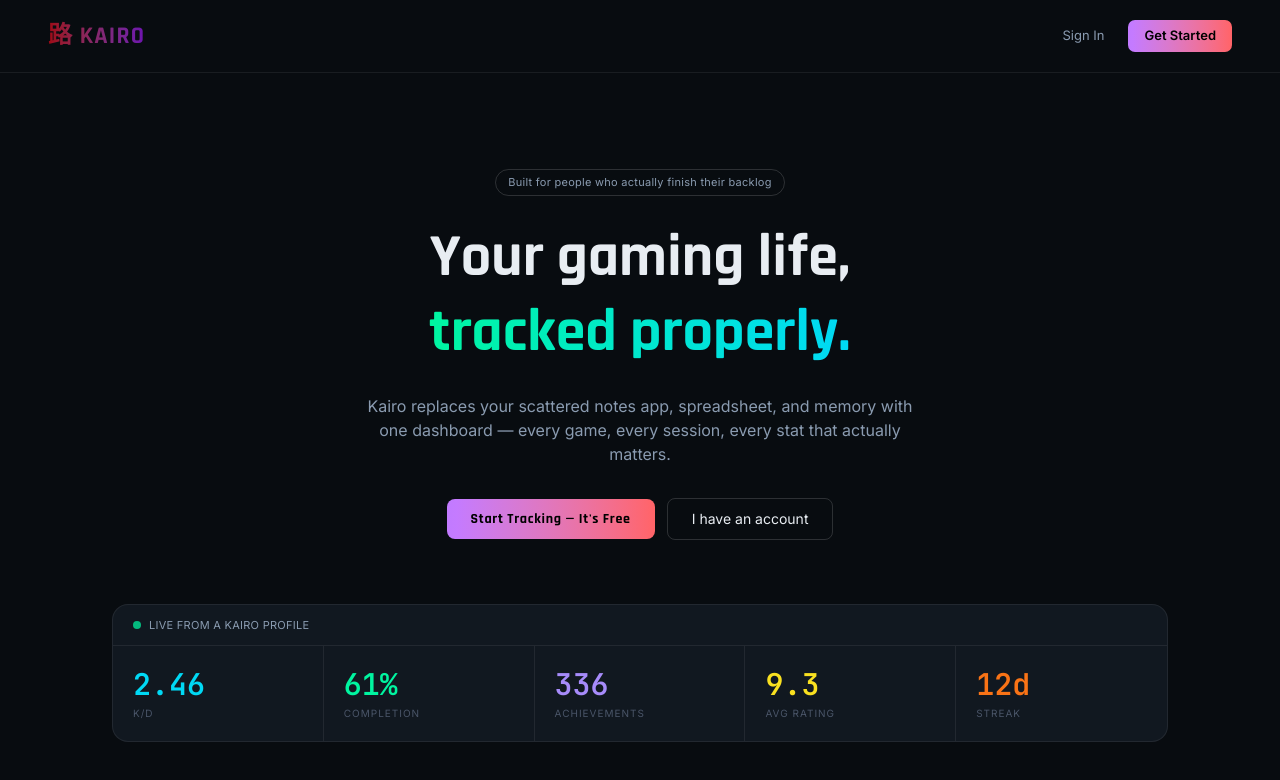
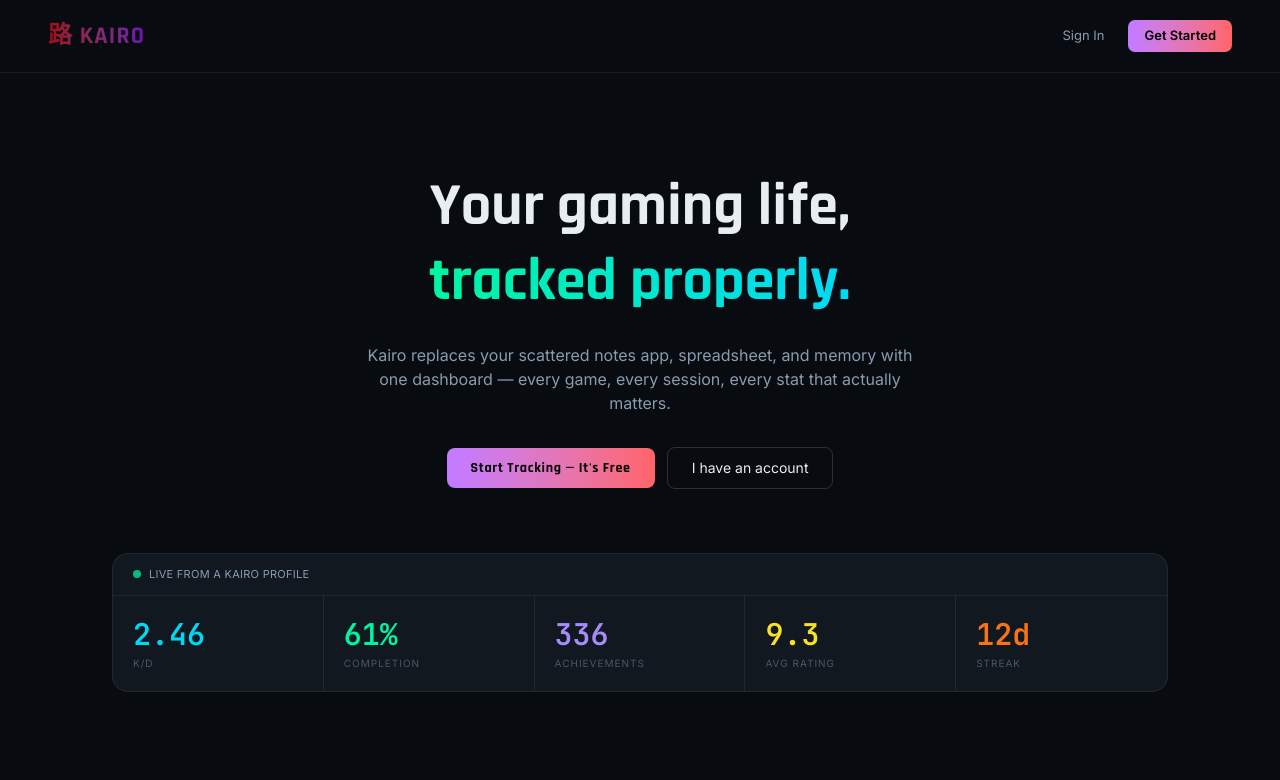
Before and after one commit to rahulg1310/progress-tracker, a React (Vite) app in the folder frontend/: page / in a window 1280 px wide. Shown: the top 780 px of the page. Built offline with nearby package versions, Linux system fonts and the light colour scheme; no server answers.

Commit message:
few changes

```diff
--- a/frontend/src/pages/Landing.jsx
+++ b/frontend/src/pages/Landing.jsx
@@ -67,9 +67,6 @@ const Landing = () => {
       {/* HERO */}
       <section className="px-6 md:px-12 pt-16 md:pt-24 pb-16 max-w-6xl mx-auto">
         <div className="flex flex-col items-center text-center gap-6">
-          <div className="border border-white/15 rounded-full px-3 py-1 body text-[11px] text-[#8a9bb0] tracking-wide">
-            Built for people who actually finish their backlog
-          </div>
           <h1 className="font-bold text-4xl md:text-6xl tracking-normal leading-tight max-w-3xl">
             Your gaming life,<br />
             <span className="bg-linear-to-r from-[#00f5a0] to-[#00d9f5] bg-clip-text text-transparent">
```
